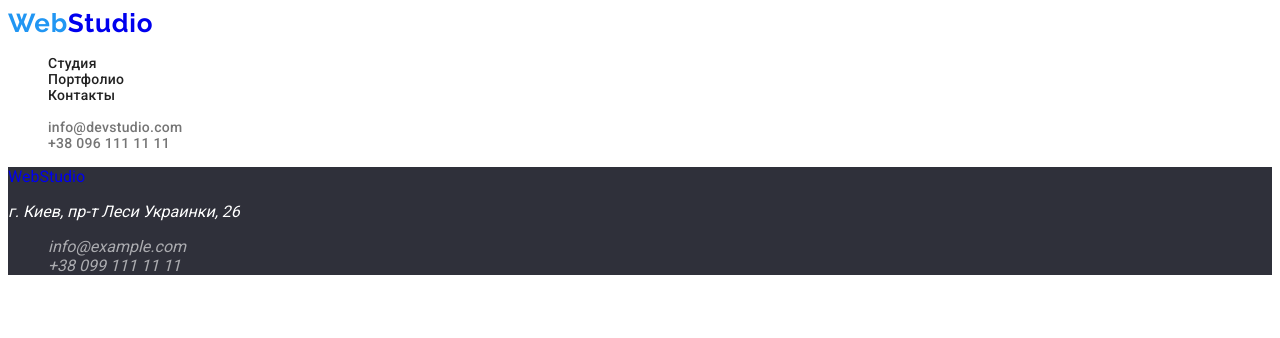
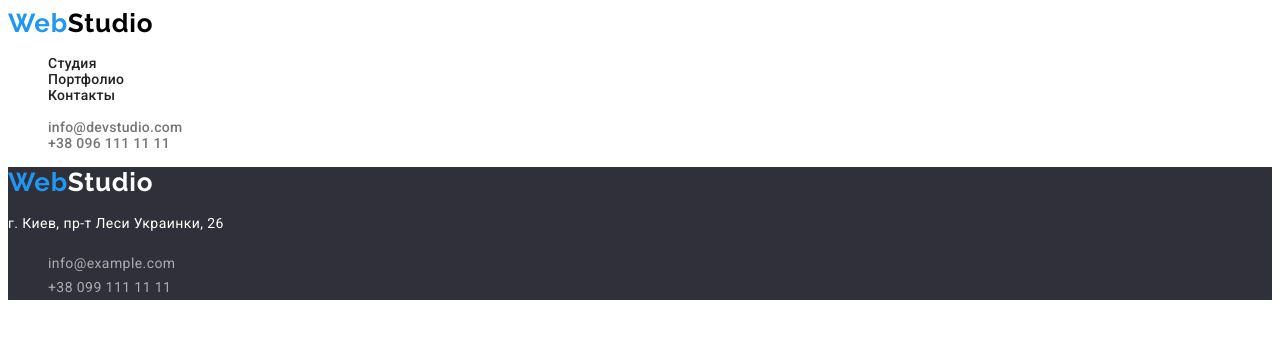
Before and after one commit to Selim96/goit-markup-hw-02, a plain HTML site: page portfolio.html in a window 1280 px wide. Drawn offline with Linux system fonts and the light colour scheme.

Commit message:
добавил хедер и футер в портфолио

```diff
--- a/css/styles.css
+++ b/css/styles.css
@@ -72,7 +72,6 @@ a {
 
 .baner h1 {
   color: var(--baner-text-color);
-  font-style: normal;
   font-weight: 900;
   font-size: 44px;
   line-height: 1.36;
@@ -90,6 +89,9 @@ a {
   align-items: center;
   text-align: center;
   letter-spacing: 0.06em;
+  box-shadow: 0px 4px 4px rgba(0, 0, 0, 0.15);
+  border-radius: 4px;
+  cursor: pointer;
   color: var(--baner-text-color);
 }
 
@@ -102,7 +104,6 @@ a {
 }
 
 .benefits-text {
-  font-weight: 400;
   font-size: 14px;
   line-height: 1.71;
   letter-spacing: 0.03em;
@@ -133,7 +134,6 @@ a {
 }
 
 .profession {
-  font-weight: 400;
   font-size: 16px;
   line-height: 1.1875;
   text-align: center;
@@ -147,7 +147,6 @@ a {
 
 .address {
   font-style: normal;
-  font-weight: 400;
   font-size: 14px;
   line-height: 1.71;
   letter-spacing: 0.03em;
--- a/portfolio.html
+++ b/portfolio.html
@@ -16,7 +16,7 @@
 
 <body>
     <header>
-            <a href="index.html" class="logo"><span class="web">Web</span>Studio</a>
+        <a href="index.html" class="logo header"><span class="web">Web</span>Studio</a>
         <nav>
             <ul>
                 <li class="navigation pages"> <a href="index.html"> Студия </a> </li>
@@ -34,16 +34,16 @@
 
     </main>
 
-
     <footer class="footer">
-            <a href="index.html">WebStudio</a>
+        <a href="index.html" class="logo footer"><span class="web">Web</span>Studio</a>
         <address>
-                <p>г. Киев, пр-т Леси Украинки, 26</p>
+            <p class="address">г. Киев, пр-т Леси Украинки, 26</p>
             <ul>
-                    <li class="contacts"><a href="mailto:info@example.com">info@example.com</a></li>
-                    <li class="contacts"><a href="tel:+380991111111">+38 099 111 11 11</a></li>
+                <li class="contacts address"><a href="mailto:info@example.com">info@example.com</a></li>
+                <li class="contacts address"><a href="tel:+380991111111">+38 099 111 11 11</a></li>
             </ul>
         </address>
     </footer>
 </body>
+
 </html>
```
Lines whose indentation alone changed are shown as unchanged.
